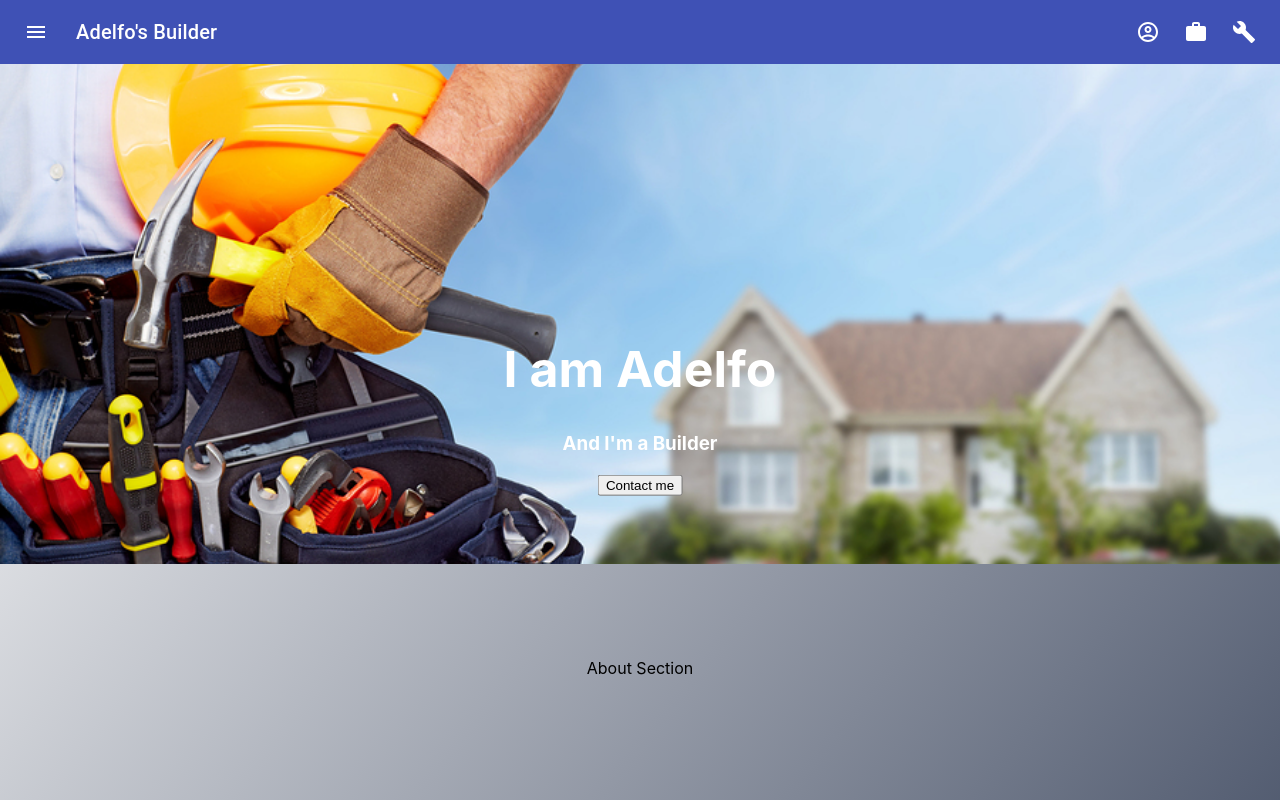
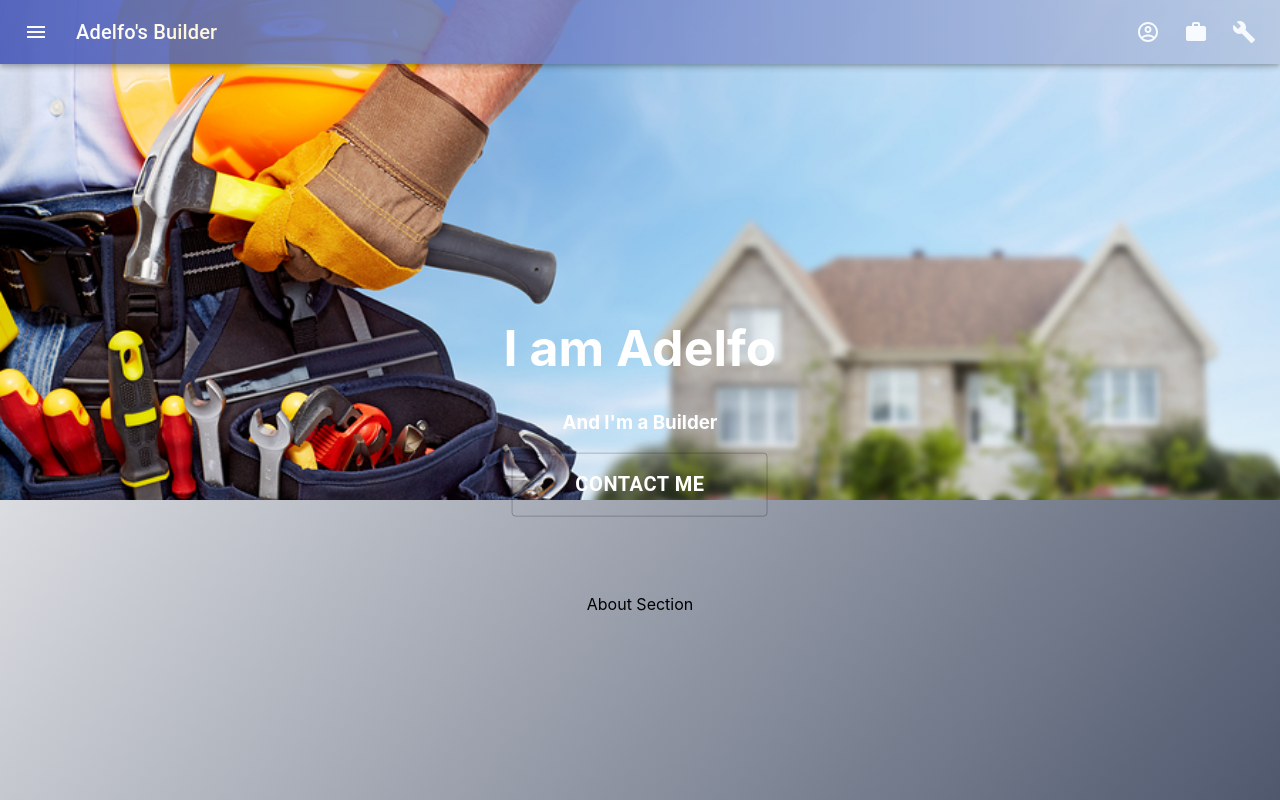
Before and after one commit to PrivateDevelopmentProjects/react-started, a React (Create React App) app: page / in a window 1280 px wide. Shown: the top 800 px of the page. Built offline with nearby package versions, Linux system fonts and the light colour scheme.

Commit message:
added some style to header btn

```diff
--- a/src/App.js
+++ b/src/App.js
@@ -10,9 +10,9 @@ import "./App.css";
 const App = () => {
 	return (
 		<>
-			<Navigation />
 			<div className="app-style">
 				<div>
+					<Navigation />
 					<Header />
 				</div>
 				<div>
--- a/src/components/Header/index.js
+++ b/src/components/Header/index.js
@@ -1,4 +1,5 @@
 import React from "react";
+import Button from "@material-ui/core/Button";
 import "./style.css";
 
 const Header = () => {
@@ -7,7 +8,9 @@ const Header = () => {
 			<div className="hero-text">
 				<h1 style={{ fontSize: "50px" }}>I am Adelfo</h1>
 				<h3>And I'm a Builder</h3>
-				<button>Contact me</button>
+				<Button variant="outlined" className="btn-style">
+					<span>Contact Me</span>
+				</Button>
 			</div>
 		</div>
 	);
--- a/src/components/Header/style.css
+++ b/src/components/Header/style.css
@@ -1,5 +1,4 @@
 .header {
-	padding-top: 63.99px;
 	min-height: 60vh;
 	text-align: center;
 }
@@ -21,3 +20,55 @@
 	transform: translate(-50%, -50%);
 	color: white;
 }
+
+.btn-style {
+	position: relative;
+	width: 256px;
+	height: 64px;
+	line-height: 64px;
+	transition: all 0.4s;
+	color: white !important;
+	font-weight: bolder !important;
+	font-size: 20px !important;
+}
+
+.btn-style::before,
+.btn-style::after {
+	content: "";
+	position: absolute;
+	transition: all 0.3s;
+	bottom: 0;
+	left: 0;
+	width: 100%;
+	height: 100%;
+	z-index: 1;
+}
+
+.btn-style::before {
+	opacity: 0;
+	background-image: radial-gradient(
+		ellipse farthest-corner at 45px 45px,
+		#b4c6e0 0%,
+		transparent
+	);
+	transform: scale(1, 0.1);
+	color: rgb(69, 50, 4) !important;
+}
+
+.btn-style:hover::before {
+	opacity: 1;
+	transform: scale(1, 1);
+	border-radius: 3px;
+}
+
+.btn-style::after {
+	transition: all 0.3s;
+	opacity: 0.9;
+	border-radius: 3px;
+}
+
+.btn-style:hover::after {
+	transform: scale(1, 0.1);
+	opacity: 0;
+	background: linear-gradient(-60deg, #91acd2, white);
+}
--- a/src/components/Navigation/index.js
+++ b/src/components/Navigation/index.js
@@ -4,15 +4,14 @@ import AppBar from "@material-ui/core/AppBar";
 import Toolbar from "@material-ui/core/Toolbar";
 import IconButton from "@material-ui/core/IconButton";
 import Typography from "@material-ui/core/Typography";
-import InputBase from "@material-ui/core/InputBase";
 import MenuItem from "@material-ui/core/MenuItem";
 import Menu from "@material-ui/core/Menu";
 import MenuIcon from "@material-ui/icons/Menu";
-
 import BuildIcon from "@material-ui/icons/Build";
 import AccountCircleOutlined from "@material-ui/icons/AccountCircleOutlined";
 import WorkIcon from "@material-ui/icons/Work";
 import MoreIcon from "@material-ui/icons/MoreVert";
+import "./style.css";
 
 const useStyles = makeStyles((theme) => ({
 	grow: {
@@ -134,7 +133,7 @@ const Navigation = () => {
 
 	return (
 		<div className={classes.grow}>
-			<AppBar position="static">
+			<AppBar className="nav">
 				<Toolbar>
 					<IconButton
 						edge="start"
--- a/src/components/Navigation/style.css
+++ b/src/components/Navigation/style.css
@@ -1,3 +1,9 @@
-.MuiAppBar-colorPrimary {
-	background-color: #14213d !important;
+.nav {
+	display: flex;
+	justify-content: flex-end;
+	background: linear-gradient(-90deg, #b4c6e0, transparent);
+	opacity: 85%;
+	position: sticky;
+	top: 0;
+	color: rgb(45, 40, 40);
 }
```
